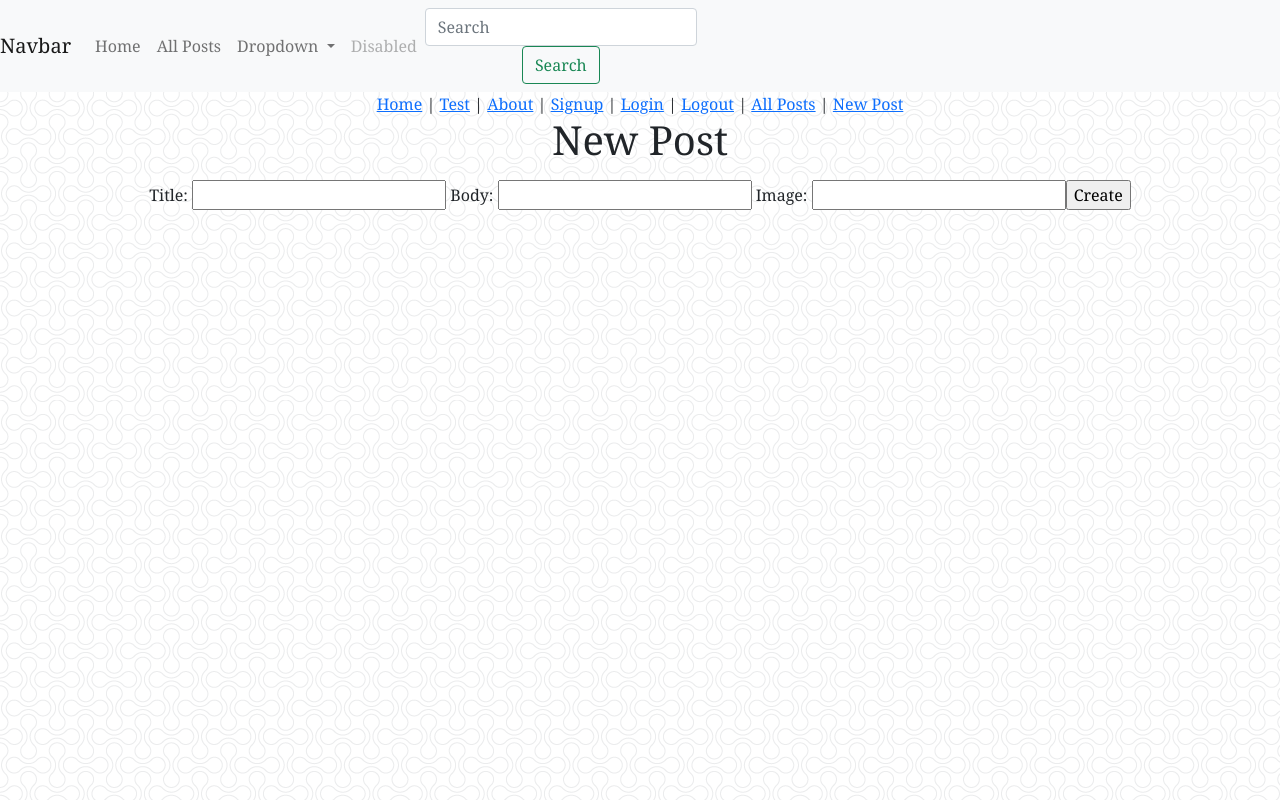
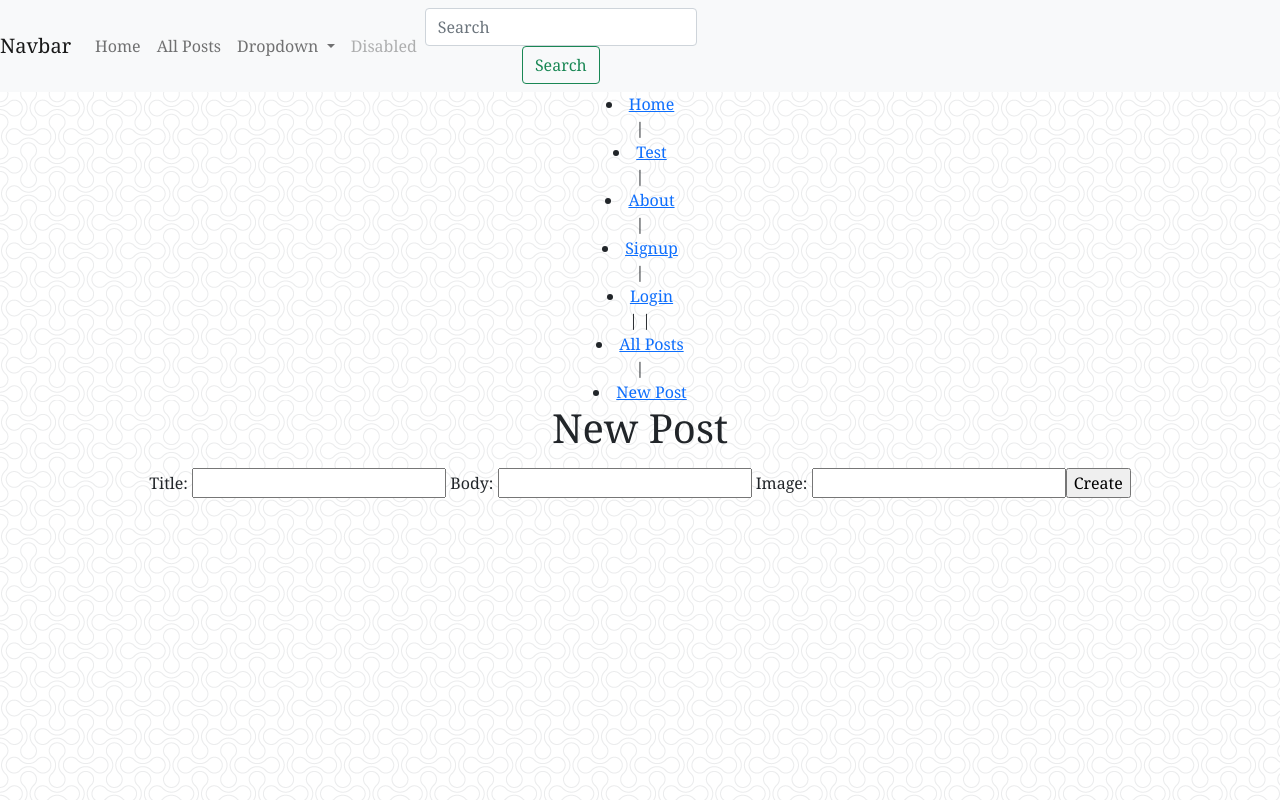
Before and after one commit to alexrrodriguez/blog-frontend-app, a Vue app: page /posts/new in a window 1280 px wide. Built offline with nearby package versions, Linux system fonts and the light colour scheme; the HTML template or start-up script is replaced by a standard one.

Commit message:
create isLoggedIn method to show login and signup if not signed in and logout if the user is signed in

```diff
--- a/src/App.vue
+++ b/src/App.vue
@@ -56,21 +56,37 @@
     </nav>
 
     <div id="nav">
+      <li>
         <router-link to="/">Home</router-link>
+      </li>
       |
+      <li>
         <router-link to="/test">Test</router-link>
+      </li>
       |
+      <li>
         <router-link to="/about">About</router-link>
+      </li>
       |
+      <li v-if="!isLoggedIn()">
         <router-link to="/signup">Signup</router-link>
+      </li>
       |
+      <li v-if="!isLoggedIn()">
         <router-link to="/login">Login</router-link>
+      </li>
       |
+      <li v-if="isLoggedIn()">
         <router-link to="/logout">Logout</router-link>
+      </li>
       |
+      <li>
         <router-link to="/posts">All Posts</router-link>
+      </li>
       |
+      <li>
         <router-link to="/posts/new">New Post</router-link>
+      </li>
     </div>
     <router-view />
   </div>
@@ -85,3 +101,17 @@ body {
   text-align: center;
 }
 </style>
+
+<script>
+export default {
+  methods: {
+    isLoggedIn: function () {
+      if (localStorage.getItem("jwt")) {
+        return true;
+      } else {
+        return false;
+      }
+    },
+  },
+};
+</script>
--- a/src/views/PostsNew.vue
+++ b/src/views/PostsNew.vue
@@ -1,7 +1,8 @@
 <template>
   <div class="posts-new">
-    <h1>New Post</h1>
+    <img v-if="status" :src="`https://http.cat/${status}`" />
     <form v-on:submit.prevent="createPost()">
+      <h1>New Post</h1>
       <ul>
         <li v-for="error in errors" v-bind:key="error">{{ error }}</li>
       </ul>
@@ -23,6 +24,7 @@ export default {
     return {
       newPostParams: {},
       errors: [],
+      status: "",
     };
   },
   created: function () {},
@@ -36,7 +38,7 @@ export default {
         })
         .catch((error) => {
           console.log("post create error", error.response);
-          this.errors = error.response.data.errors;
+          this.status = error.response.status;
         });
     },
   },
```
Lines whose indentation alone changed are shown as unchanged.
